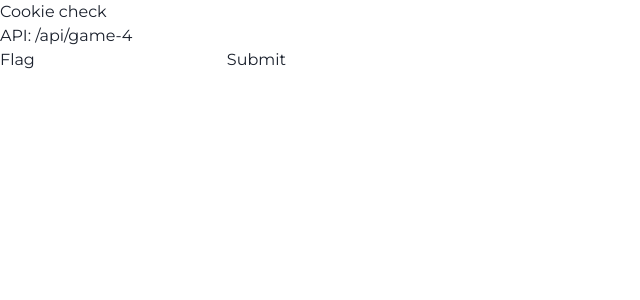
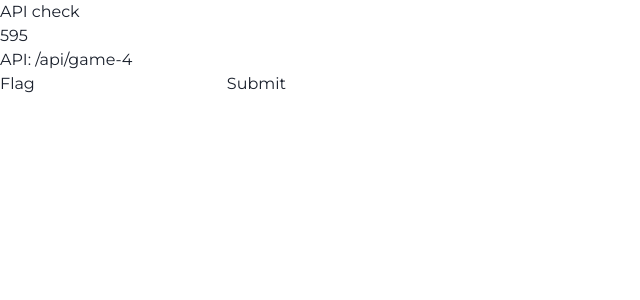
Before and after one commit to IEDCMEC/indiafoss-game, a Next.js app: page /game-4 in a window 1280 px wide. Shown: the top 300 px of the page, without its empty margins (0-640 px from the left). Built offline with nearby package versions, Linux system fonts and the light colour scheme; no server answers.

Commit message:
Add timer

```diff
--- /dev/null
+++ b/src/contexts/Timer.js
@@ -0,0 +1,26 @@
+import React, { createContext, useContext, useState, useEffect } from "react";
+
+const TimerContext = createContext();
+
+export const useTimer = () => {
+  return useContext(TimerContext);
+};
+
+export const TimerProvider = ({ children }) => {
+  const [seconds, setSeconds] = useState(600);
+
+  useEffect(() => {
+    const timer = setInterval(() => {
+      setSeconds((prevSeconds) => prevSeconds - 1);
+    }, 1000);
+
+    // Clean up the timer when the component unmounts
+    return () => {
+      clearInterval(timer);
+    };
+  }, []);
+
+  return (
+    <TimerContext.Provider value={seconds}>{children}</TimerContext.Provider>
+  );
+};
--- a/src/pages/_app.js
+++ b/src/pages/_app.js
@@ -1,5 +1,6 @@
 import "@/styles/globals.css";
 import { ChakraProvider, extendTheme } from "@chakra-ui/react";
+import { TimerProvider } from "@/contexts/Timer";
 
 export default function App({ Component, pageProps }) {
   const theme = extendTheme({
@@ -9,8 +10,10 @@ export default function App({ Component, pageProps }) {
     },
   });
   return (
-    <ChakraProvider theme={theme}>
-      <Component {...pageProps} />
-    </ChakraProvider>
+    <TimerProvider>
+      <ChakraProvider theme={theme}>
+        <Component {...pageProps} />
+      </ChakraProvider>
+    </TimerProvider>
   );
 }
--- a/src/pages/game-1/index.js
+++ b/src/pages/game-1/index.js
@@ -3,6 +3,8 @@ import { useRouter } from "next/router";
 
 import generateUniqueFlag from "@/utils/UniqueFlag";
 import { supabaseClient } from "@/utils/supabase";
+
+import { useTimer } from "@/contexts/Timer";
 
 const game1FlagStaticPart = "flag{dskajfhsdhk";
 const gameScore = 1;
@@ -10,6 +12,7 @@ const game2URL = "/game-3";
 
 export default function Game1() {
   const router = useRouter();
+  const timer = useTimer();
 
   const [flag, setFlag] = useState("");
   const [submission, setSubmission] = useState("");
@@ -51,6 +54,7 @@ export default function Game1() {
     <div>
       <div>
         <h1>HTML Inspect</h1>
+        {timer}
       </div>
       <div>
         <p style={{ display: "none" }}>{flag}</p>
--- a/src/pages/game-3/index.js
+++ b/src/pages/game-3/index.js
@@ -3,6 +3,8 @@ import { useRouter } from "next/router";
 
 import generateUniqueFlag from "@/utils/UniqueFlag";
 import { supabaseClient } from "@/utils/supabase";
+
+import { useTimer } from "@/contexts/Timer";
 
 const game3FlagStaticPart = "flag{dfsafewcvascd";
 const gameScore = 3;
@@ -10,6 +12,7 @@ const game4URL = "/game-4";
 
 export default function Game3() {
   const router = useRouter();
+  const timer = useTimer();
 
   const [flag, setFlag] = useState("");
   const [submission, setSubmission] = useState("");
@@ -51,11 +54,11 @@ export default function Game3() {
     fetchUniqueFlag();
   }, []);
 
-
   return (
     <div>
       <div>
         <h1>Cookie check</h1>
+        {timer}
       </div>
       <div>
         <label htmlFor="submission">Flag</label>
--- a/src/pages/game-4/index.js
+++ b/src/pages/game-4/index.js
@@ -2,6 +2,8 @@ import { useEffect, useState } from "react";
 import { useRouter } from "next/router";
 
 import { supabaseClient } from "@/utils/supabase";
+
+import { useTimer } from "@/contexts/Timer";
 
 const gameAPI = "/api/game-4";
 const gameScore = 4;
@@ -9,6 +11,7 @@ const game5URL = "/game-5";
 
 export default function Game4() {
   const router = useRouter();
+  const timer = useTimer();
 
   const [flag, setFlag] = useState("");
   const [submission, setSubmission] = useState("");
@@ -50,7 +53,8 @@ export default function Game4() {
   return (
     <div>
       <div>
-        <h1>Cookie check</h1>
+        <h1>API check</h1>
+        {timer}
       </div>
       <div>
         <p>API: /api/game-4</p>
--- a/src/pages/game-5/index.js
+++ b/src/pages/game-5/index.js
@@ -2,6 +2,8 @@ import { useEffect, useState } from "react";
 import { useRouter } from "next/router";
 
 import { supabaseClient } from "@/utils/supabase";
+
+import { useTimer } from "@/contexts/Timer";
 
 const gameAPI = "/api/game-5";
 const gameScore = 5;
@@ -9,6 +11,7 @@ const game6URL = "/game-6";
 
 export default function Game5() {
   const router = useRouter();
+  const timer = useTimer();
 
   const [flag, setFlag] = useState("");
   const [submission, setSubmission] = useState("");
@@ -54,6 +57,7 @@ export default function Game5() {
     <div>
       <div>
         <h1>Head api</h1>
+        {timer}
       </div>
       <div>
         <p>API: /api/game-5</p>
--- a/src/pages/game-6/index.js
+++ b/src/pages/game-6/index.js
@@ -3,6 +3,8 @@ import { useRouter } from "next/router";
 
 import generateUniqueFlag from "@/utils/UniqueFlag";
 import { supabaseClient } from "@/utils/supabase";
+
+import { useTimer } from "@/contexts/Timer";
 
 const game6FlagStaticPart = "flag{dskajfhsdhk";
 const gameScore = 6;
@@ -10,6 +12,7 @@ const game7URL = "/";
 
 export default function Game6() {
   const router = useRouter();
+  const timer = useTimer();
 
   const [flag, setFlag] = useState("");
   const [submission, setSubmission] = useState("");
@@ -57,6 +60,7 @@ export default function Game6() {
     <div>
       <div>
         <h1>Check network tab</h1>
+        {timer}
       </div>
       <form>
         <label htmlFor="username">Username</label>
```
